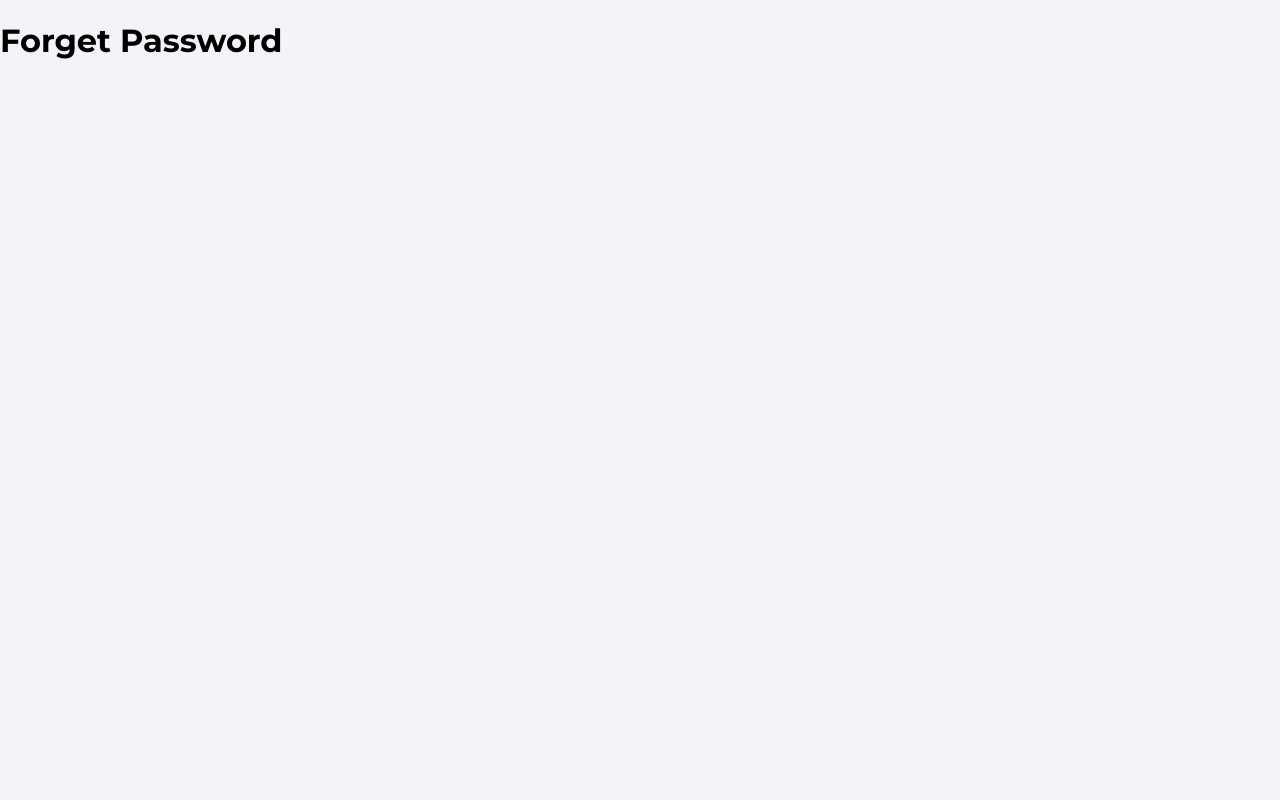
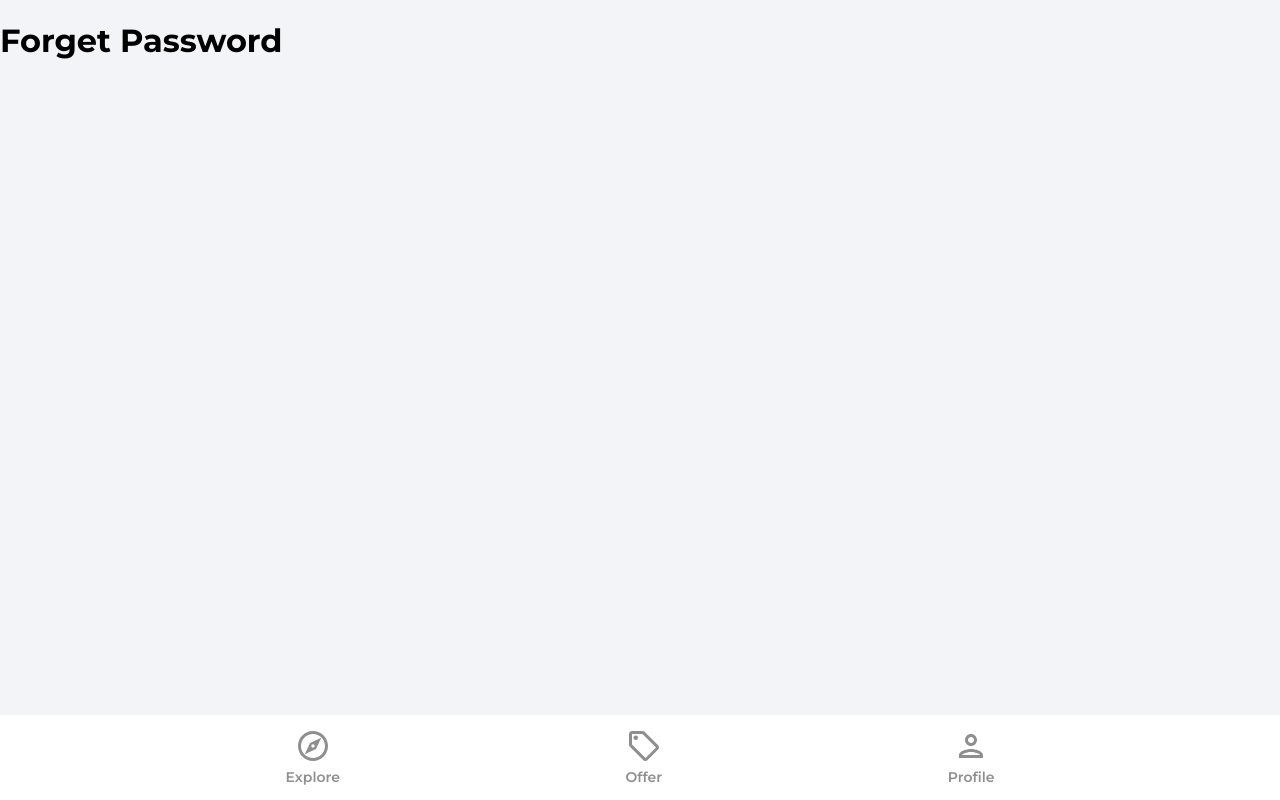
Before and after one commit to visheshtomarr/house-marketplace, a React (Create React App) app: page /forgot-password in a window 1280 px wide. Built offline with nearby package versions, Linux system fonts and the light colour scheme.

Commit message:
Added Navbar component

```diff
--- a/src/App.js
+++ b/src/App.js
@@ -1,4 +1,5 @@
 import { BrowserRouter as Router, Routes, Route } from "react-router-dom";
+import Navbar from "./components/Navbar";
 import Explore from "./pages/Explore";
 import Offers from "./pages/Offers";
 import Profile from "./pages/Profile";
@@ -13,11 +14,12 @@
         <Routes>
           <Route path="/" element={ <Explore /> } />
           <Route path="/offers" element={<Offers /> } />
-          <Route path="/profile" element={<Profile /> } />
+          <Route path="/profile" element={<SignIn /> } />
           <Route path="/sign-in" element={<SignIn /> } />
           <Route path="/sign-up" element={<SignUp /> } />
           <Route path="/forgot-password" element={<ForgotPassword /> } />
         </Routes>
+        <Navbar />
       </Router>
     </>
   );
--- /dev/null
+++ b/src/components/Navbar.jsx
@@ -0,0 +1,38 @@
+import { useNavigate, useLocation } from "react-router-dom";
+import { ReactComponent as OfferIcon } from "../assets/svg/localOfferIcon.svg";
+import { ReactComponent as ExploreIcon } from "../assets/svg/exploreIcon.svg";
+import { ReactComponent as PersonOutlineIcon } from "../assets/svg/personOutlineIcon.svg";
+
+function Navbar() {
+    const navigate = useNavigate();
+    const location = useLocation();
+
+    const pathMatchRoute = (route) => {
+        if (route === location.pathname) {
+            return true;
+        }
+    }
+
+    return (
+        <footer className="navbar">
+            <nav className="navbarNav">
+                <ul className="navbarListItems">
+                    <li className="navbarListItem" onClick={() => navigate("/")}>
+                        <ExploreIcon fill={pathMatchRoute("/") ? "#2c2c2c" : "#8f8f8f"} width="36px" height="36px" />
+                        <p className={pathMatchRoute("/") ? "navbarListItemNameActive" : "navbarListItemName"}>Explore</p>
+                    </li>
+                    <li className="navbarListItem" onClick={() => navigate("/offers")}>
+                        <OfferIcon fill={pathMatchRoute("/offers") ? "#2c2c2c" : "#8f8f8f"} width="36px" height="36px" />
+                        <p className={pathMatchRoute("/offers") ? "navbarListItemNameActive" : "navbarListItemName"}>Offer</p>
+                    </li>
+                    <li className="navbarListItem" onClick={() => navigate("/profile")}>
+                        <PersonOutlineIcon fill={pathMatchRoute("/profile") ? "#2c2c2c" : "#8f8f8f"} width="36px" height="36px" />
+                        <p className={pathMatchRoute("/profile") ? "navbarListItemNameActive" : "navbarListItemName"}>Profile</p>
+                    </li>
+                </ul>
+            </nav>
+        </footer>
+    )
+}
+
+export default Navbar;
```
